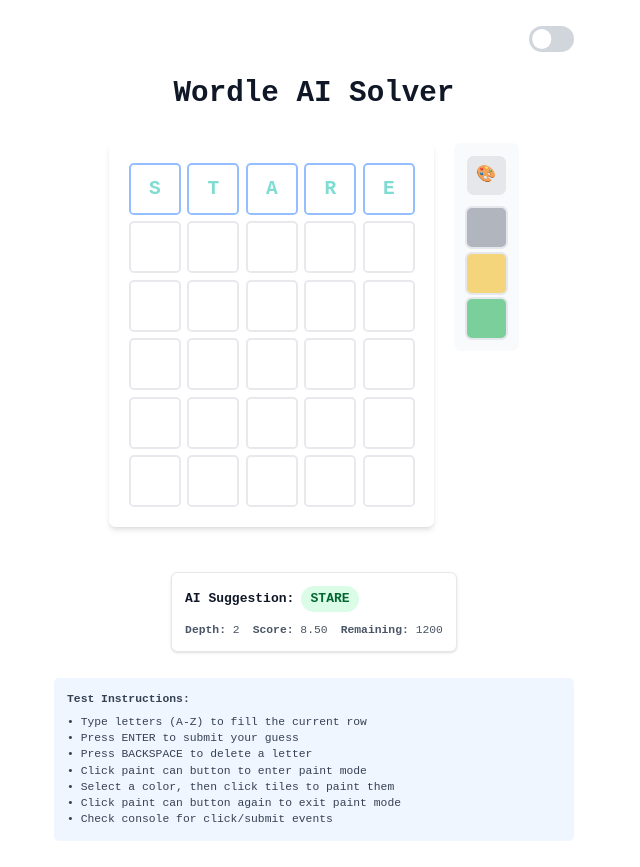
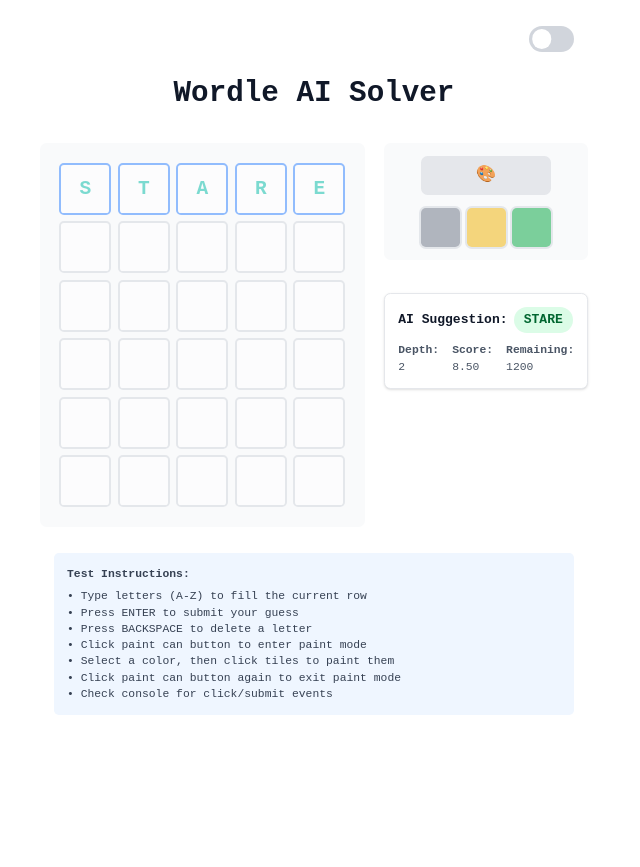
Before and after one commit to de-upayan/wordle-ai, a React app in the folder frontend/: page / in a window 1280 px wide. Shown: the whole page, without its empty margins (326-966 px from the left). After the commit the page ends 800 px from the top, so only its background shows below. Built offline with nearby package versions, Linux system fonts and the light colour scheme; the HTML template or start-up script is replaced by a standard one.

Commit message:
Keep UI panels visible while typing

```diff
--- a/frontend/src/App.tsx
+++ b/frontend/src/App.tsx
@@ -161,11 +161,11 @@ function App() {
           >
             {/* Game Board */}
             <div
-              className={`p-6 rounded-lg shadow-md w-fit flex
+              className={`p-6 rounded-lg w-fit flex
                 justify-center ${
                 isDarkMode
                   ? 'bg-gray-800'
-                  : 'bg-white'
+                  : 'bg-gray-50'
               }`}
             >
               <GameBoard
@@ -180,8 +180,10 @@ function App() {
               />
             </div>
 
+            {/* Right Panel: Color Panel and Suggestion Panel */}
+            <div className="flex flex-col gap-4">
               {/* Color Panel */}
-            {!isTyping && gameState.currentRowIndex < 6 && (
+              {gameState.currentRowIndex < 6 && (
                 <ColorPanel
                   onColorSelect={handleColorSelect}
                   isPaintMode={isPaintMode}
@@ -190,14 +192,15 @@ function App() {
                   isDarkMode={isDarkMode}
                 />
               )}
-          </div>
 
+              {/* Suggestion Panel */}
               <SuggestionPanel
                 suggestion={mockSuggestion}
                 isLoading={false}
-            isTyping={isTyping}
                 isDarkMode={isDarkMode}
               />
+            </div>
+          </div>
 
           <div className={`p-4 rounded-md w-full text-sm ${
             isDarkMode
--- a/frontend/src/components/ColorPanel.tsx
+++ b/frontend/src/components/ColorPanel.tsx
@@ -51,9 +51,9 @@ export function ColorPanel({
       <button
         onClick={handlePaintModeToggle}
         className={`flex items-center justify-center
-          w-12 h-12 rounded-lg transition-all
+          w-40 h-12 rounded-lg transition-all
           ${isPaintMode
-            ? 'bg-blue-500 text-white shadow-lg scale-105'
+            ? 'bg-blue-500 text-white shadow-lg'
             : isDarkMode
               ? 'bg-gray-700 text-gray-300 hover:bg-gray-600'
               : 'bg-gray-200 text-gray-600 hover:bg-gray-300'
@@ -64,7 +64,7 @@ export function ColorPanel({
       </button>
 
       {/* Color Selection Squares */}
-      <div className="flex flex-col gap-2">
+      <div className="flex flex-row gap-2">
         {colors.map(({ color, bg }) => (
           <button
             key={color}
--- a/frontend/src/components/SuggestionPanel.tsx
+++ b/frontend/src/components/SuggestionPanel.tsx
@@ -4,7 +4,6 @@ interface SuggestionPanelProps {
   suggestion?: Suggestion
   isLoading?: boolean
   error?: string
-  isTyping?: boolean
   isDarkMode?: boolean
 }
 
@@ -12,11 +11,8 @@ export function SuggestionPanel({
   suggestion,
   isLoading = false,
   error,
-  isTyping = false,
   isDarkMode = false,
 }: SuggestionPanelProps) {
-  if (isTyping && !isLoading) return null
-
   return (
     <div className={`mt-6 p-4 rounded-lg border shadow-sm ${
       isDarkMode
```
Lines whose indentation alone changed are shown as unchanged.
